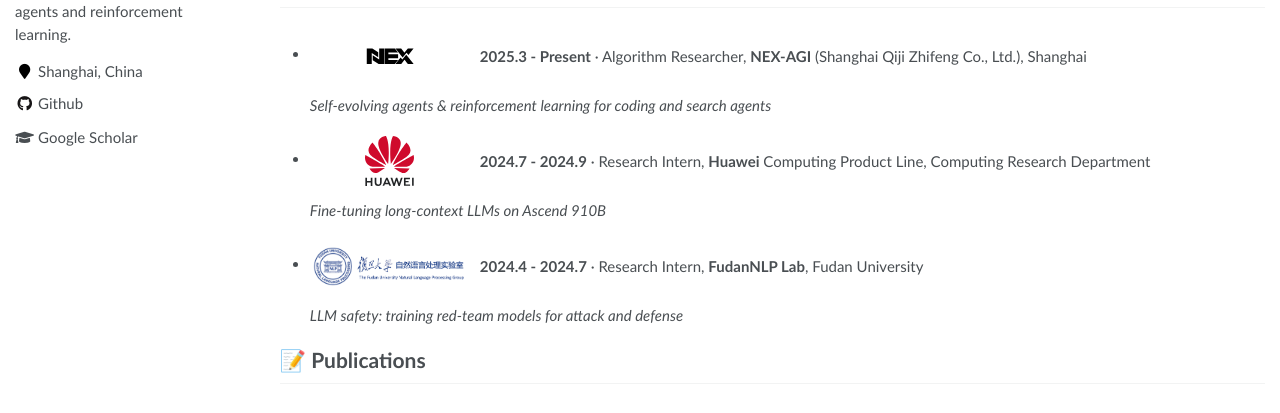
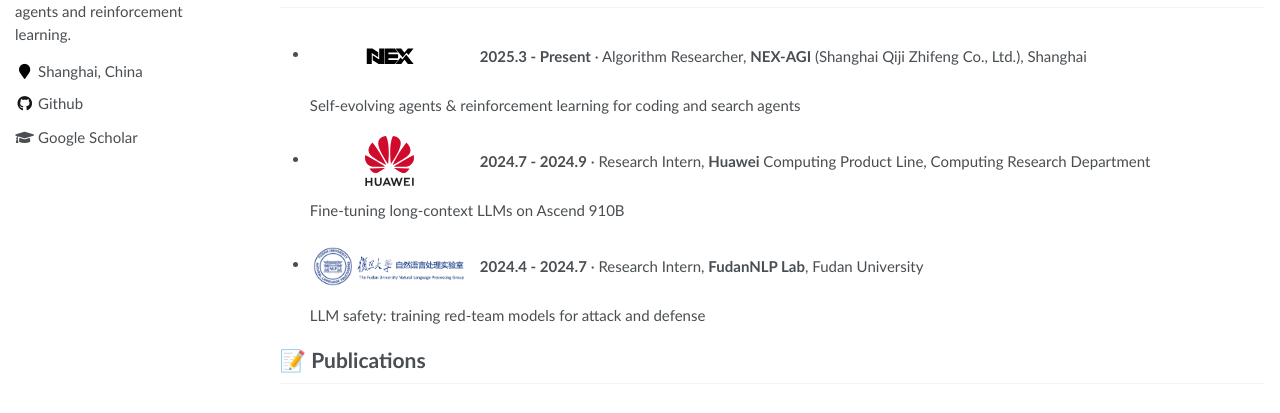
Before and after one commit to Curry09/Curry09.github.io, a Jekyll site: the page built from _pages/about.md, in a window 1280 px wide. Shown: the part 488-901 px from the top of the page. Built offline with Jekyll 4.4.1, drawn with Linux system fonts in a browser that asks for light colours.

Commit message:
internships: remove italics from description line
Co-Authored-By: Claude Opus 4.7 <noreply@anthropic.com>

```diff
--- a/_pages/about.md
+++ b/_pages/about.md
@@ -31,9 +31,9 @@ You can find my publications on <a href='https://scholar.google.com/citations?us
 - Reinforcement Learning
 
 # 💻 Internships
-- <span style="display: inline-flex; align-items: center; justify-content: center; width: 160px; height: 75px; vertical-align: middle; margin-right: 10px;"><img src="../images/NEX.svg" alt="NEX-AGI" style="max-width: 160px; max-height: 50px;"></span><span style="display: inline-block; vertical-align: middle;">**2025.3 - Present** · Algorithm Researcher, **NEX-AGI** (Shanghai Qiji Zhifeng Co., Ltd.), Shanghai</span><br><em>Self-evolving agents & reinforcement learning for coding and search agents</em>
-- <span style="display: inline-flex; align-items: center; justify-content: center; width: 160px; height: 75px; vertical-align: middle; margin-right: 10px;"><img src="../images/huawei.svg" alt="Huawei" style="max-width: 160px; max-height: 50px;"></span><span style="display: inline-block; vertical-align: middle;">**2024.7 - 2024.9** · Research Intern, **Huawei** Computing Product Line, Computing Research Department</span><br><em>Fine-tuning long-context LLMs on Ascend 910B</em>
-- <span style="display: inline-flex; align-items: center; justify-content: center; width: 160px; height: 75px; vertical-align: middle; margin-right: 10px;"><img src="../images/fudannlp.png" alt="FudanNLP" style="max-width: 160px; max-height: 50px;"></span><span style="display: inline-block; vertical-align: middle;">**2024.4 - 2024.7** · Research Intern, **FudanNLP Lab**, Fudan University</span><br><em>LLM safety: training red-team models for attack and defense</em>
+- <span style="display: inline-flex; align-items: center; justify-content: center; width: 160px; height: 75px; vertical-align: middle; margin-right: 10px;"><img src="../images/NEX.svg" alt="NEX-AGI" style="max-width: 160px; max-height: 50px;"></span><span style="display: inline-block; vertical-align: middle;">**2025.3 - Present** · Algorithm Researcher, **NEX-AGI** (Shanghai Qiji Zhifeng Co., Ltd.), Shanghai</span><br>Self-evolving agents & reinforcement learning for coding and search agents
+- <span style="display: inline-flex; align-items: center; justify-content: center; width: 160px; height: 75px; vertical-align: middle; margin-right: 10px;"><img src="../images/huawei.svg" alt="Huawei" style="max-width: 160px; max-height: 50px;"></span><span style="display: inline-block; vertical-align: middle;">**2024.7 - 2024.9** · Research Intern, **Huawei** Computing Product Line, Computing Research Department</span><br>Fine-tuning long-context LLMs on Ascend 910B
+- <span style="display: inline-flex; align-items: center; justify-content: center; width: 160px; height: 75px; vertical-align: middle; margin-right: 10px;"><img src="../images/fudannlp.png" alt="FudanNLP" style="max-width: 160px; max-height: 50px;"></span><span style="display: inline-block; vertical-align: middle;">**2024.4 - 2024.7** · Research Intern, **FudanNLP Lab**, Fudan University</span><br>LLM safety: training red-team models for attack and defense
 
 # 📝 Publications
 
```
